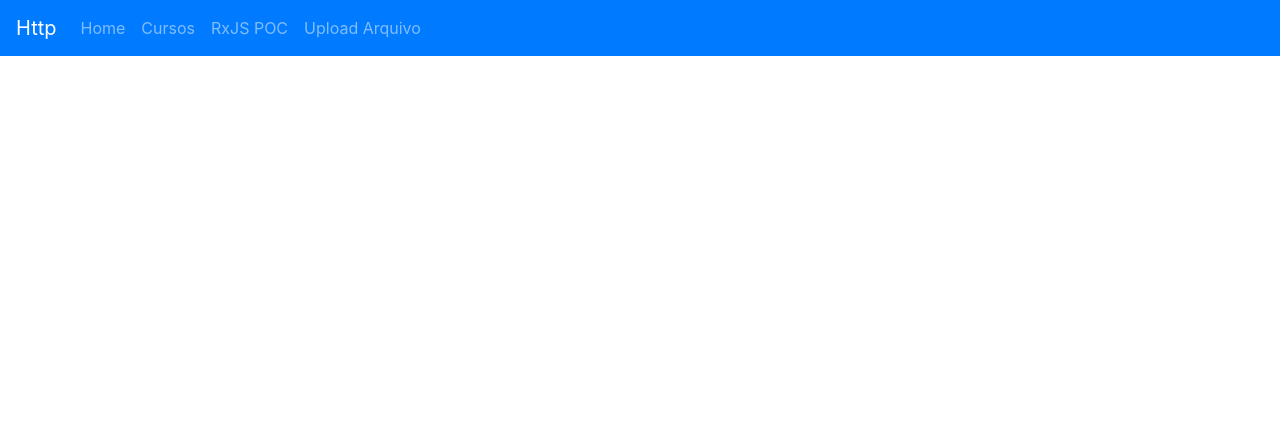
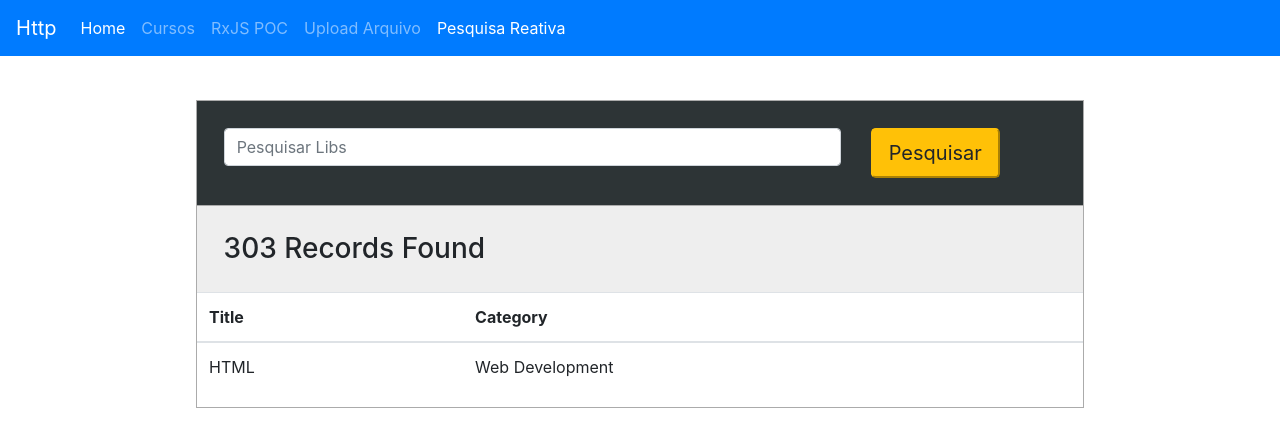
Before and after one commit to carlosinhani/Http-Angular, an Angular app: page /busca-reativa in a window 1280 px wide. Before the commit this address led to /. Shown: the top 446 px of the page. Built offline with nearby package versions, Linux system fonts and the light colour scheme.

Commit message:
creating_search_screen

```diff
--- a/src/app/app-routing.module.ts
+++ b/src/app/app-routing.module.ts
@@ -3,7 +3,7 @@
 
 const routes: Routes = [
   {
-    path: '', pathMatch: 'full', redirectTo: 'upload'
+    path: '', pathMatch: 'full', redirectTo: 'busca-reativa'
   },
   {
     path: 'cursos',
@@ -16,6 +16,10 @@
   {
     path: 'rxjs-poc',
     loadChildren: () => import('./unsubscribe-rxjs/unsubscribe-rxjs.module').then(m => m.UnsubscribeRxjsModule)
+  },
+  {
+    path: 'busca-reativa',
+    loadChildren: () => import('./reactive-search/reactive-search.module').then(m => m.ReactiveSearchModule)
   }
 ]
 
--- a/src/app/app.component.html
+++ b/src/app/app.component.html
@@ -36,6 +36,14 @@
           >Upload Arquivo</a
         >
       </li>
+      <li class="nav-item">
+        <a
+          class="nav-link"
+          routerLinkActive="active"
+          [routerLink]="['/busca-reativa']"
+          >Pesquisa Reativa</a
+        >
+      </li>
     </ul>
   </div>
 </nav>
--- /dev/null
+++ b/src/app/reactive-search/lib-search/lib-search.component.html
@@ -0,0 +1,44 @@
+<link
+  href="//maxcdn.bootstrapcdn.com/bootstrap/4.1.1/css/bootstrap.min.css"
+  rel="stylesheet"
+  id="bootstrap-css"
+/>
+<script src="//maxcdn.bootstrapcdn.com/bootstrap/4.1.1/js/bootstrap.min.js"></script>
+<script src="//cdnjs.cloudflare.com/ajax/libs/jquery/3.2.1/jquery.min.js"></script>
+<!------ Include the above in your HEAD tag ---------->
+
+<div class="container search-table">
+  <div class="search-box">
+    <div class="row">
+      <div class="col-md-9">
+        <input
+          type="text"
+          id="myInput"
+          class="form-control"
+          [formControl]="queryField"
+          placeholder="Pesquisar Libs"
+        />
+      </div>
+      <div class="col-auto">
+        <button class="but btn-lg btn-warning" (click)="onSearch()">Pesquisar</button>
+      </div>
+    </div>
+  </div>
+  <div class="search-list">
+    <h3>303 Records Found</h3>
+    <table class="table" id="myTable">
+      <thead>
+        <tr>
+          <th>Title</th>
+          <th>Category</th>
+        </tr>
+      </thead>
+      <tbody>
+        <tr>
+          <td>HTML</td>
+          <td>Web Development</td>
+        </tr>
+      </tbody>
+    </table>
+  </div>
+</div>
--- /dev/null
+++ b/src/app/reactive-search/lib-search/lib-search.component.scss
@@ -0,0 +1,25 @@
+.search-table{
+  padding: 10%;
+  margin-top: -6%;
+}
+.search-box{
+  background: #2d3436;
+  border: 1px solid #ababab;
+  padding: 3%;
+ // color: white;
+
+}
+.search-box input:focus{
+  box-shadow:none;
+  border:2px solid #eeeeee;
+}
+.search-list{
+  background: #fff;
+  border: 1px solid #ababab;
+  border-top: none;
+}
+.search-list h3{
+  background: #eee;
+  padding: 3%;
+  margin-bottom: 0%;
+}
--- /dev/null
+++ b/src/app/reactive-search/lib-search/lib-search.component.ts
@@ -0,0 +1,22 @@
+import { Component, OnInit } from '@angular/core';
+import { FormControl } from '@angular/forms';
+
+@Component({
+  selector: 'app-lib-search',
+  templateUrl: './lib-search.component.html',
+  styleUrls: ['./lib-search.component.scss']
+})
+export class LibSearchComponent implements OnInit {
+
+  queryField = new FormControl();
+
+  constructor() { }
+
+  ngOnInit() {
+  }
+
+  onSearch() {
+    console.log(this.queryField.value);
+  }
+
+}
```
Also changed, not shown: src/app/reactive-search/reactive-search-routing.module.ts (added, +16 -0 lines), src/app/reactive-search/reactive-search.module.ts (added, +18 -0 lines).
